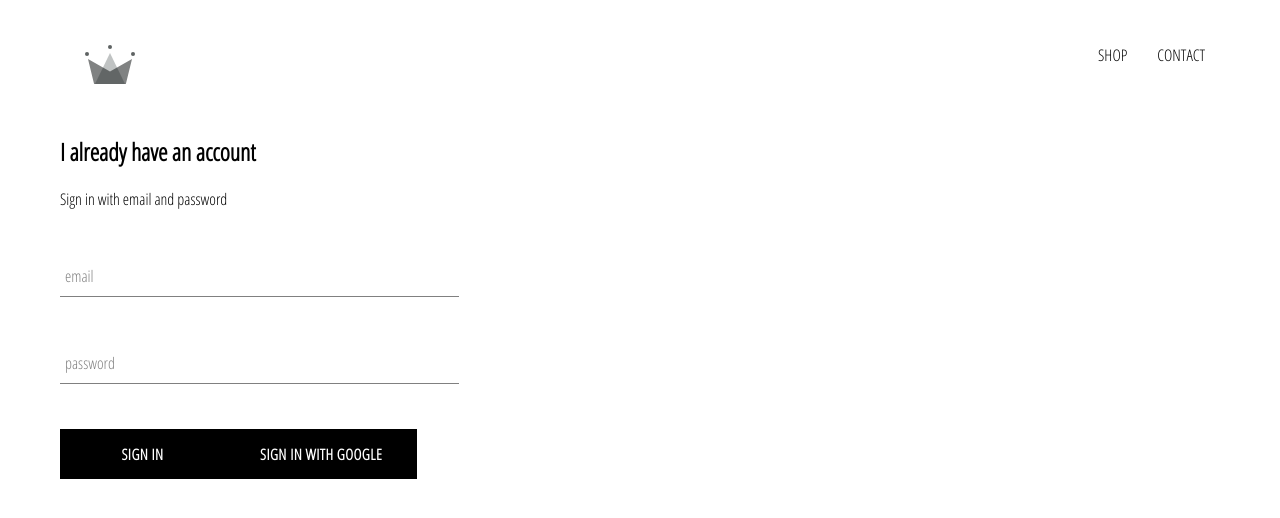
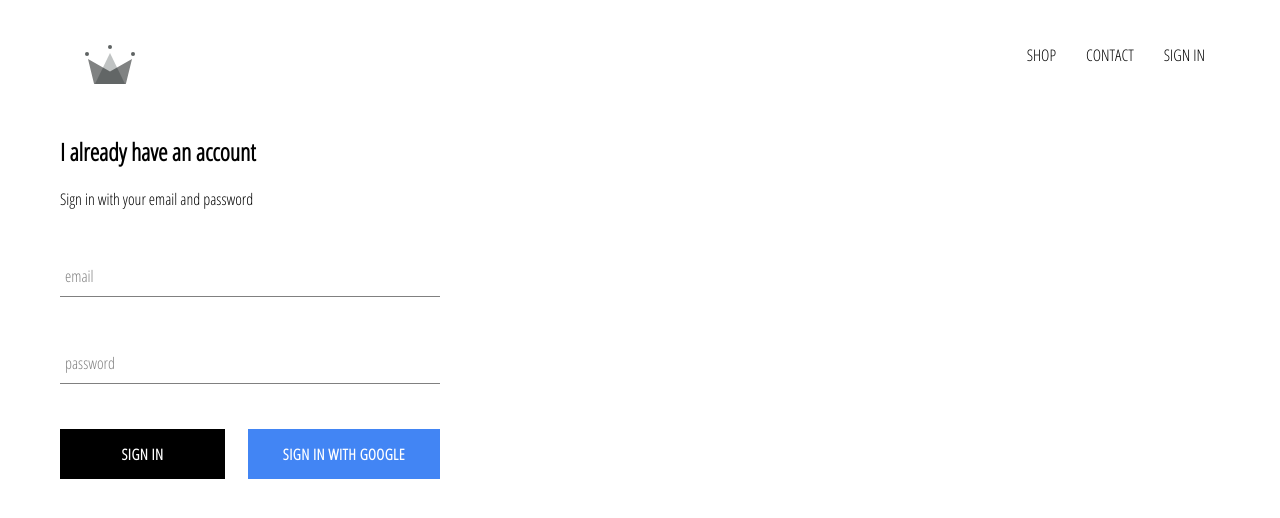
Before and after one commit to GBrachetta/react-shop, a React (Create React App) app: page /signin in a window 1280 px wide. Shown: the top 518 px of the page. Built offline with nearby package versions, Linux system fonts and the light colour scheme; no server answers.

Commit message:
Integrated firebase into applications, created sign in page with sign in component and sign in with Google

```diff
--- a/src/App.css
+++ b/src/App.css
@@ -7,3 +7,7 @@
   text-decoration: none;
   color: black;
 }
+
+*{
+  box-sizing: border-box;
+}
--- a/src/App.js
+++ b/src/App.js
@@ -1,14 +1,41 @@
-import { Route, Switch } from "react-router-dom";
+import React from "react";
+import { Switch, Route } from "react-router-dom";
+
 import "./App.css";
-import Header from "./components/header/header.component";
+
 import HomePage from "./pages/homepage/homepage.component";
 import ShopPage from "./pages/shop/shop.component";
 import SignInAndSignUpPage from "./pages/sign-in-and-sign-up/sign-in-and-sign-up.component";
+import Header from "./components/header/header.component";
+import { auth } from "./firebase/firebase.utils";
 
-function App() {
+class App extends React.Component {
+  constructor() {
+    super();
+
+    this.state = {
+      currentUser: null,
+    };
+  }
+
+  unsubscribeFromAuth = null;
+
+  componentDidMount() {
+    this.unsubscribeFromAuth = auth.onAuthStateChanged((user) => {
+      this.setState({ currentUser: user });
+
+      console.log(user);
+    });
+  }
+
+  componentWillUnmount() {
+    this.unsubscribeFromAuth();
+  }
+
+  render() {
     return (
       <div>
-      <Header />
+        <Header currentUser={this.state.currentUser} />
         <Switch>
           <Route exact path="/" component={HomePage} />
           <Route path="/shop" component={ShopPage} />
@@ -17,5 +44,6 @@
       </div>
     );
   }
+}
 
 export default App;
--- a/src/components/custom-button/custom-button.component.jsx
+++ b/src/components/custom-button/custom-button.component.jsx
@@ -1,7 +1,12 @@
+import React from "react";
+
 import "./custom-button.styles.scss";
 
-const CustomButton = ({ children, ...otherProps }) => (
-  <button className="custom-button" {...otherProps}>
+const CustomButton = ({ children, isGoogleSignIn, ...otherProps }) => (
+  <button
+    className={`${isGoogleSignIn ? "google-sign-in" : ""} custom-button`}
+    {...otherProps}
+  >
     {children}
   </button>
 );
--- a/src/components/custom-button/custom-button.styles.scss
+++ b/src/components/custom-button/custom-button.styles.scss
@@ -19,4 +19,14 @@
     color: black;
     border: 1px solid black;
   }
+
+  &.google-sign-in {
+    background-color: #4285f4;
+    color: white;
+
+    &:hover {
+      background-color: #357ae8;
+      border: none;
+    }
+  }
 }
--- a/src/components/form-input/form-input.component.jsx
+++ b/src/components/form-input/form-input.component.jsx
@@ -1,3 +1,5 @@
+import React from "react";
+
 import "./form-input.styles.scss";
 
 const FormInput = ({ handleChange, label, ...otherProps }) => (
--- a/src/components/header/header.component.jsx
+++ b/src/components/header/header.component.jsx
@@ -1,8 +1,13 @@
+import React from "react";
 import { Link } from "react-router-dom";
+
+import { auth } from "../../firebase/firebase.utils";
+
 import { ReactComponent as Logo } from "../../assets/crown.svg";
+
 import "./header.styles.scss";
 
-const Header = () => (
+const Header = ({ currentUser }) => (
   <div className="header">
     <Link className="logo-container" to="/">
       <Logo className="logo" />
@@ -11,9 +16,18 @@
       <Link className="option" to="/shop">
         SHOP
       </Link>
-      <Link className="option" to="/contact">
+      <Link className="option" to="/shop">
         CONTACT
       </Link>
+      {currentUser ? (
+        <div className="option" onClick={() => auth.signOut()}>
+          SIGN OUT
+        </div>
+      ) : (
+        <Link className="option" to="/signin">
+          SIGN IN
+        </Link>
+      )}
     </div>
   </div>
 );
--- a/src/components/header/header.styles.scss
+++ b/src/components/header/header.styles.scss
@@ -20,6 +20,7 @@
 
     .option {
       padding: 10px 15px;
+      cursor: pointer;
     }
   }
 }
--- a/src/components/sign-in/sign-in.component.jsx
+++ b/src/components/sign-in/sign-in.component.jsx
@@ -1,10 +1,11 @@
-import "./sign-in.styles.scss";
 import React from "react";
+
 import FormInput from "../form-input/form-input.component";
+import CustomButton from "../custom-button/custom-button.component";
 
 import { signInWithGoogle } from "../../firebase/firebase.utils";
 
-import CustomButton from "../custom-button/custom-button.component";
+import "./sign-in.styles.scss";
 
 class SignIn extends React.Component {
   constructor(props) {
@@ -32,7 +33,7 @@
     return (
       <div className="sign-in">
         <h2>I already have an account</h2>
-        <span>Sign in with email and password</span>
+        <span>Sign in with your email and password</span>
 
         <form onSubmit={this.handleSubmit}>
           <FormInput
@@ -51,9 +52,12 @@
             label="password"
             required
           />
-
-          <CustomButton type="submit">Sign In</CustomButton>
-          <CustomButton onClick={signInWithGoogle}>Sign In With Google</CustomButton>
+          <div className="buttons">
+            <CustomButton type="submit"> Sign in </CustomButton>
+            <CustomButton onClick={signInWithGoogle} isGoogleSignIn>
+              Sign in with Google
+            </CustomButton>
+          </div>
         </form>
       </div>
     );
--- a/src/components/sign-in/sign-in.styles.scss
+++ b/src/components/sign-in/sign-in.styles.scss
@@ -1,9 +1,14 @@
 .sign-in{
-  width: 30vw;
+  width: 380px;
   display: flex;
   flex-direction: column;
 
   .title{
     margin: 10px 0;
   }
+
+  .buttons{
+    display: flex;
+    justify-content: space-between;
+  }
 }
```
Lines whose indentation alone changed are shown as unchanged.
